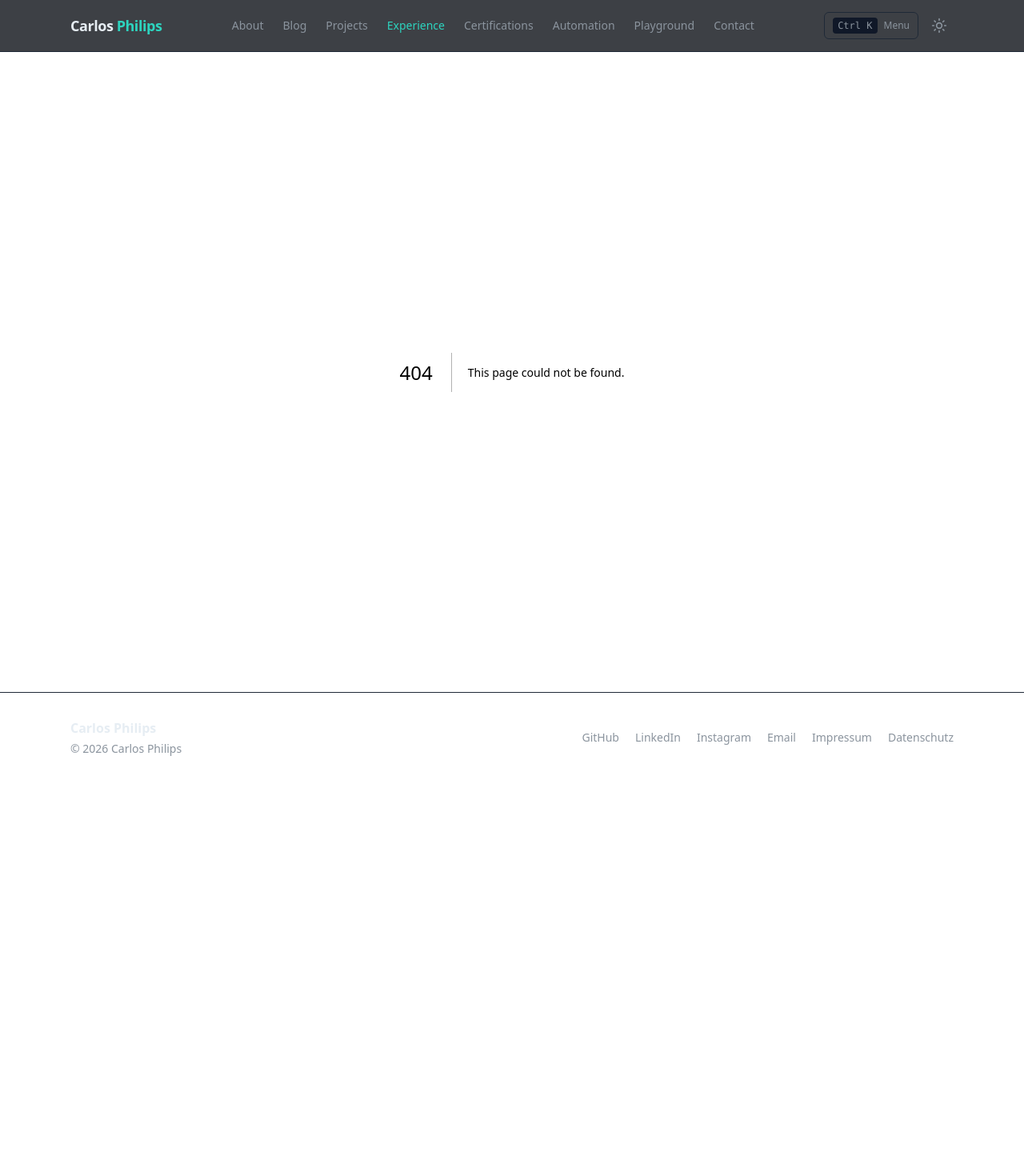
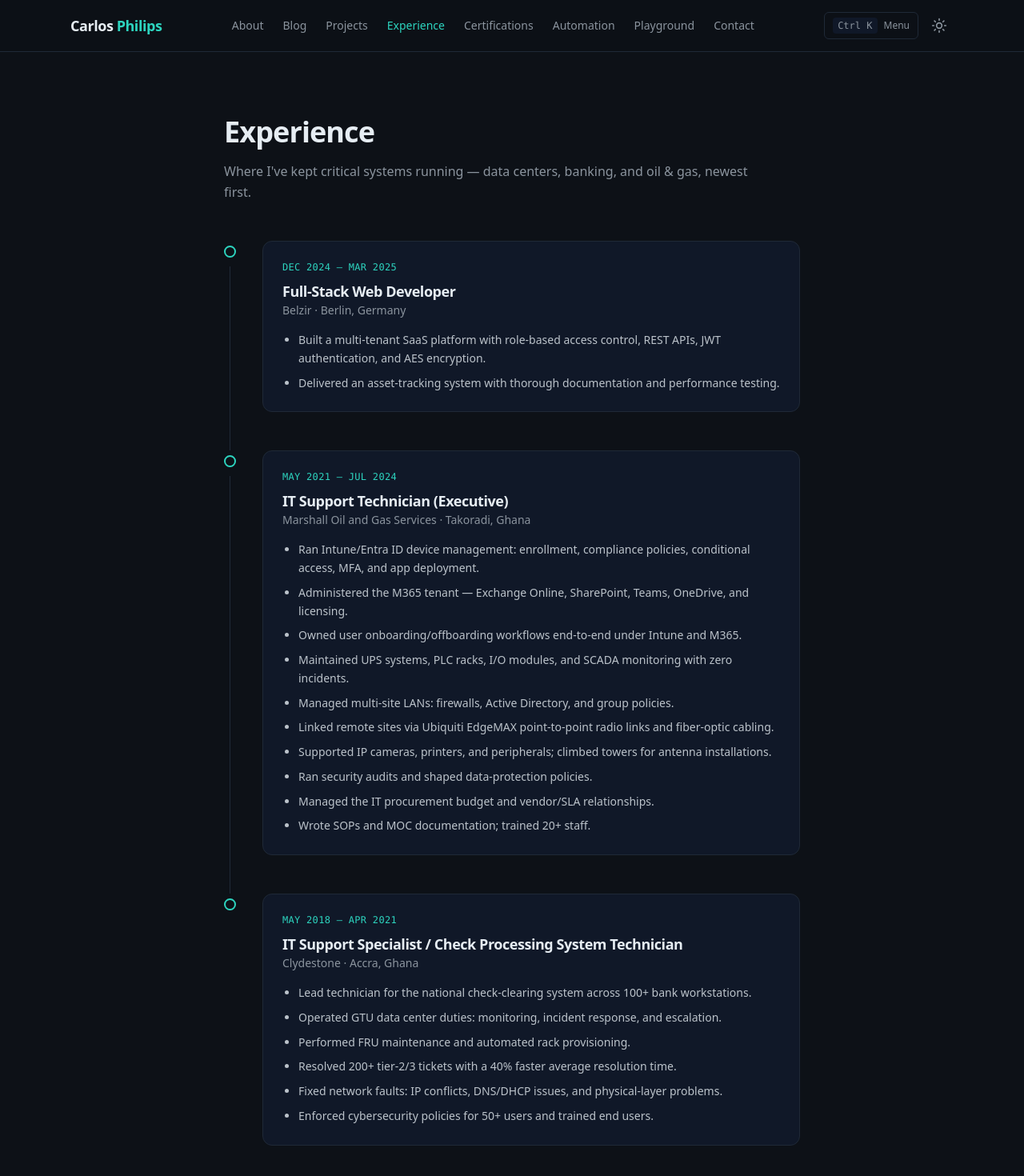
Before and after one commit to Khallitos/cphilcomputers_blogpost, a Next.js app: page /experience in a window 1280 px wide. Before the commit this address had no page. Shown: the top 1470 px of the page at 80% size. Before the commit the page ends 978 px from the top, so only its background shows below. Built offline with nearby package versions, Linux system fonts and the light colour scheme.

Commit message:
feat: experience timeline and skills

```diff
--- /dev/null
+++ b/src/app/experience/page.tsx
@@ -0,0 +1,72 @@
+import type { Metadata } from "next";
+import SkillBadge from "@/components/ui/SkillBadge";
+import TimelineItem from "@/components/ui/TimelineItem";
+import { EDUCATION, EXPERIENCE } from "@/data/cv";
+import { SKILL_GROUPS } from "@/data/skills";
+
+export const metadata: Metadata = {
+  title: "Experience",
+};
+
+export default function ExperiencePage() {
+  return (
+    <div className="mx-auto w-full max-w-3xl px-6 py-20">
+      <h1 className="text-4xl font-bold tracking-tight">Experience</h1>
+      <p className="mt-4 max-w-2xl text-base leading-relaxed text-muted">
+        Where I&apos;ve kept critical systems running — data centers, banking,
+        and oil &amp; gas, newest first.
+      </p>
+
+      {/* Work timeline */}
+      <ol className="mt-12">
+        {EXPERIENCE.map((item) => (
+          <TimelineItem key={`${item.company}-${item.role}`} item={item} />
+        ))}
+      </ol>
+
+      {/* Education */}
+      <section aria-labelledby="education" className="mt-20">
+        <h2
+          id="education"
+          className="text-2xl font-semibold tracking-tight"
+        >
+          Education
+        </h2>
+        <ul className="mt-6 space-y-4">
+          {EDUCATION.map((entry) => (
+            <li
+              key={entry.degree}
+              className="rounded-xl border border-border bg-surface p-6"
+            >
+              <p className="font-semibold text-foreground">{entry.degree}</p>
+              <p className="mt-1 text-sm text-muted">
+                {entry.school} · {entry.period}
+              </p>
+            </li>
+          ))}
+        </ul>
+      </section>
+
+      {/* Skills */}
+      <section aria-labelledby="skills" className="mt-20 pb-8">
+        <h2 id="skills" className="text-2xl font-semibold tracking-tight">
+          Skills
+        </h2>
+        <div className="mt-8 space-y-8">
+          {SKILL_GROUPS.map((group) => (
+            <div key={group.group}>
+              <h3 className="text-sm font-semibold uppercase tracking-wide text-muted">
+                {group.group}
+              </h3>
+              <div className="mt-3 flex flex-wrap gap-2">
+                {group.skills.map((skill) => (
+                  <SkillBadge key={skill} skill={skill} />
+                ))}
+              </div>
+            </div>
+          ))}
+        </div>
+      </section>
+    </div>
+  );
+}
--- /dev/null
+++ b/src/components/ui/SkillBadge.tsx
@@ -0,0 +1,7 @@
+export default function SkillBadge({ skill }: { skill: string }) {
+  return (
+    <span className="inline-flex items-center rounded-full border border-border bg-surface px-3 py-1 text-sm text-foreground transition-colors hover:border-accent/50 hover:text-accent">
+      {skill}
+    </span>
+  );
+}
--- /dev/null
+++ b/src/components/ui/TimelineItem.tsx
@@ -0,0 +1,39 @@
+import type { Experience } from "@/data/cv";
+
+/**
+ * One entry in the vertical experience timeline: dot + connector line on the
+ * left, role/company/period and bullets on the right. Plain semantic DOM —
+ * fully keyboard- and screen-reader-accessible.
+ */
+export default function TimelineItem({ item }: { item: Experience }) {
+  return (
+    <li className="group relative pb-12 pl-12 last:pb-0">
+      {/* Connector line, hidden on the last item */}
+      <span
+        aria-hidden="true"
+        className="line absolute bottom-0 left-[7px] top-8 w-px bg-border group-last:hidden"
+      />
+      {/* Dot */}
+      <span
+        aria-hidden="true"
+        className="absolute left-0 top-1.5 h-[15px] w-[15px] rounded-full border-2 border-accent bg-background"
+      />
+      <div className="rounded-xl border border-border bg-surface p-6 transition-colors hover:border-accent/50">
+        <p className="font-mono text-xs uppercase tracking-wide text-accent">
+          {item.period}
+        </p>
+        <h3 className="mt-2 text-lg font-semibold tracking-tight text-foreground">
+          {item.role}
+        </h3>
+        <p className="text-sm text-muted">
+          {item.company} · {item.location}
+        </p>
+        <ul className="mt-4 list-disc space-y-2 pl-5 text-sm leading-relaxed text-foreground/80">
+          {item.bullets.map((bullet) => (
+            <li key={bullet}>{bullet}</li>
+          ))}
+        </ul>
+      </div>
+    </li>
+  );
+}
--- /dev/null
+++ b/src/data/cv.ts
@@ -0,0 +1,72 @@
+export type Experience = {
+  role: string;
+  company: string;
+  location: string;
+  period: string;
+  bullets: string[];
+};
+
+export type Education = {
+  degree: string;
+  school: string;
+  period: string;
+};
+
+/** Work history, newest first. */
+export const EXPERIENCE: Experience[] = [
+  {
+    role: "Full-Stack Web Developer",
+    company: "Belzir",
+    location: "Berlin, Germany",
+    period: "Dec 2024 – Mar 2025",
+    bullets: [
+      "Built a multi-tenant SaaS platform with role-based access control, REST APIs, JWT authentication, and AES encryption.",
+      "Delivered an asset-tracking system with thorough documentation and performance testing.",
+    ],
+  },
+  {
+    role: "IT Support Technician (Executive)",
+    company: "Marshall Oil and Gas Services",
+    location: "Takoradi, Ghana",
+    period: "May 2021 – Jul 2024",
+    bullets: [
+      "Ran Intune/Entra ID device management: enrollment, compliance policies, conditional access, MFA, and app deployment.",
+      "Administered the M365 tenant — Exchange Online, SharePoint, Teams, OneDrive, and licensing.",
+      "Owned user onboarding/offboarding workflows end-to-end under Intune and M365.",
+      "Maintained UPS systems, PLC racks, I/O modules, and SCADA monitoring with zero incidents.",
+      "Managed multi-site LANs: firewalls, Active Directory, and group policies.",
+      "Linked remote sites via Ubiquiti EdgeMAX point-to-point radio links and fiber-optic cabling.",
+      "Supported IP cameras, printers, and peripherals; climbed towers for antenna installations.",
+      "Ran security audits and shaped data-protection policies.",
+      "Managed the IT procurement budget and vendor/SLA relationships.",
+      "Wrote SOPs and MOC documentation; trained 20+ staff.",
+    ],
+  },
+  {
+    role: "IT Support Specialist / Check Processing System Technician",
+    company: "Clydestone",
+    location: "Accra, Ghana",
+    period: "May 2018 – Apr 2021",
+    bullets: [
+      "Lead technician for the national check-clearing system across 100+ bank workstations.",
+      "Operated GTU data center duties: monitoring, incident response, and escalation.",
+      "Performed FRU maintenance and automated rack provisioning.",
+      "Resolved 200+ tier-2/3 tickets with a 40% faster average resolution time.",
+      "Fixed network faults: IP conflicts, DNS/DHCP issues, and physical-layer problems.",
+      "Enforced cybersecurity policies for 50+ users and trained end users.",
+    ],
+  },
+];
+
+export const EDUCATION: Education[] = [
+  {
+    degree: "M.Sc. Enterprise and IT Security",
+    school: "Offenburg University of Applied Sciences",
+    period: "Oct 2025 – present",
+  },
+  {
+    degree: "B.Sc. Information Technology",
+    school: "University of Ghana",
+    period: "2018",
+  },
+];
--- /dev/null
+++ b/src/data/skills.ts
@@ -0,0 +1,93 @@
+export type SkillGroup = {
+  group: string;
+  skills: string[];
+};
+
+export const SKILL_GROUPS: SkillGroup[] = [
+  {
+    group: "Data Center & Infra",
+    skills: [
+      "UPS",
+      "PLC racks",
+      "SCADA/BMS",
+      "Structured cabling",
+      "Fiber optics",
+      "Rack mounting",
+      "FRU maintenance",
+    ],
+  },
+  {
+    group: "Microsoft Endpoint & Cloud",
+    skills: [
+      "Intune",
+      "Entra ID",
+      "M365",
+      "Defender for Endpoint",
+      "Active Directory",
+      "Onboarding/offboarding",
+    ],
+  },
+  {
+    group: "Networking",
+    skills: [
+      "TCP/IP",
+      "DNS/DHCP",
+      "LAN/WAN",
+      "VPN",
+      "FortiGate",
+      "Sophos",
+      "Switches & routers",
+      "Ubiquiti EdgeMAX",
+      "Group policies",
+    ],
+  },
+  {
+    group: "Virtualization",
+    skills: ["VMware ESXi", "vCenter"],
+  },
+  {
+    group: "Operating Systems",
+    skills: ["Ubuntu", "CentOS/RHEL", "Windows Server 2016–2022", "macOS"],
+  },
+  {
+    group: "Security",
+    skills: [
+      "Security audits",
+      "Vulnerability scanning",
+      "SIEM",
+      "Incident response",
+      "ISO 27001",
+      "NIST",
+      "OWASP",
+      "IAM",
+      "Encryption",
+    ],
+  },
+  {
+    group: "AI & Automation",
+    skills: ["Power Automate", "n8n", "Hermes Agent orchestration"],
+  },
+  {
+    group: "Development",
+    skills: [
+      "PowerShell",
+      "Bash",
+      "Python",
+      "JavaScript",
+      "PHP",
+      "React.js",
+      "Node.js",
+      "Express.js",
+      "Vue/Nuxt.js",
+      "MERN",
+    ],
+  },
+  {
+    group: "Databases",
+    skills: ["MySQL", "PostgreSQL", "MongoDB", "Redis"],
+  },
+  {
+    group: "Cloud & VCS",
+    skills: ["AWS", "Git", "GitHub", "GitLab", "Bitbucket"],
+  },
+];
```
